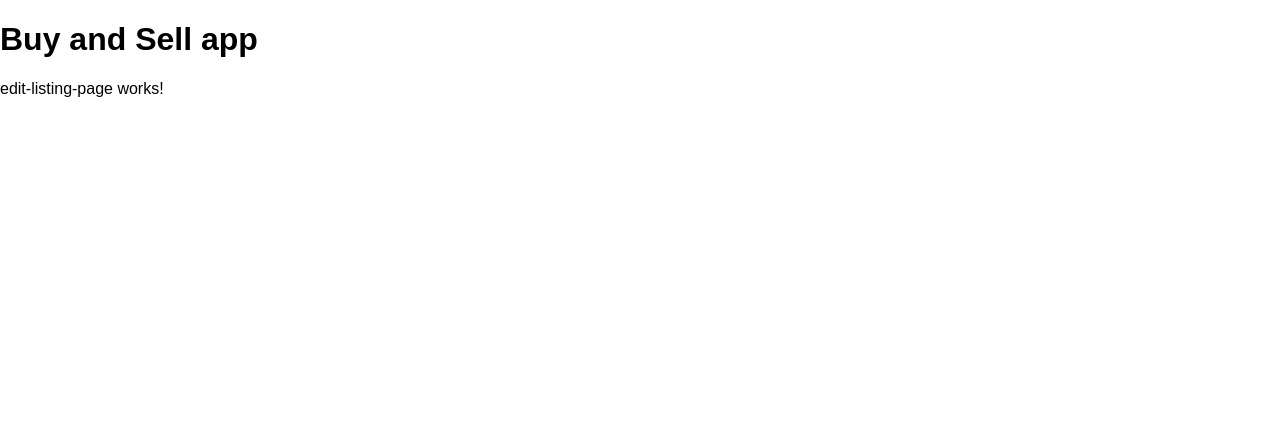
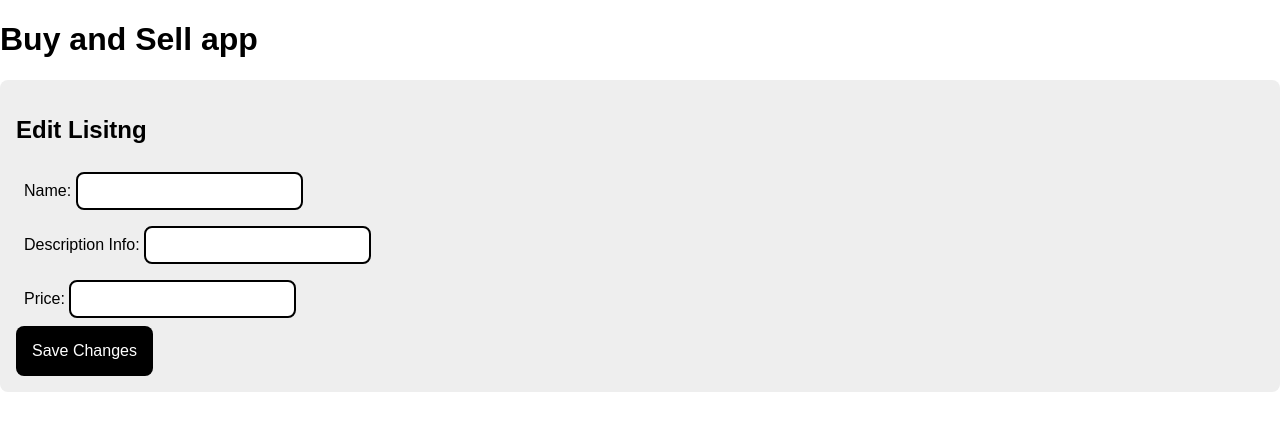
Before and after one commit to laflamablanc/angular-buy-and-sell, an Angular app: page /edit-listing/234 in a window 1280 px wide. Shown: the top 430 px of the page. Built offline with nearby package versions, Linux system fonts and the light colour scheme.

Commit message:
Created Universal Form Component

```diff
--- a/src/app/app.module.ts
+++ b/src/app/app.module.ts
@@ -10,6 +10,7 @@
 import { MyListingsComponent } from './my-listings/my-listings.component';
 import { NewListingPageComponent } from './new-listing-page/new-listing-page.component';
 import { EditListingPageComponent } from './edit-listing-page/edit-listing-page.component';
+import { ListingDataFormComponent } from './listing-data-form/listing-data-form.component';
 
 @NgModule({
   declarations: [
@@ -19,7 +20,8 @@
     ContactPageComponent,
     MyListingsComponent,
     NewListingPageComponent,
-    EditListingPageComponent
+    EditListingPageComponent,
+    ListingDataFormComponent
   ],
   imports: [
     BrowserModule,
--- a/src/app/edit-listing-page/edit-listing-page.component.html
+++ b/src/app/edit-listing-page/edit-listing-page.component.html
@@ -1 +1,4 @@
-<p>edit-listing-page works!</p>
+<div class = "content-box">
+    <h2>Edit Lisitng</h2>
+    <app-listing-data-form buttonText="Save Changes"></app-listing-data-form>
+</div>
--- a/src/app/edit-listing-page/edit-listing-page.component.ts
+++ b/src/app/edit-listing-page/edit-listing-page.component.ts
@@ -1,4 +1,5 @@
 import { Component, OnInit } from '@angular/core';
+import { Router } from '@angular/router'
 
 @Component({
   selector: 'app-edit-listing-page',
@@ -7,9 +8,16 @@
 })
 export class EditListingPageComponent implements OnInit {
 
-  constructor() { }
+  constructor(
+    private router: Router,
+  ) {}
 
   ngOnInit(): void {
   }
 
+  onSubmit(): void {
+    alert('Saving Changes...')
+    this.router.navigateByUrl('/my-listings')
+  }
+
 }
--- /dev/null
+++ b/src/app/listing-data-form/listing-data-form.component.html
@@ -0,0 +1,21 @@
+<form (ngSubmit) = "onButtonClicked()">
+    <div>
+        <label for="name">
+            Name:
+        </label>
+        <input id="name" name="name" type="text" [(ngModel)]="name">
+    </div>
+    <div>
+        <label for="description">
+            Description Info:
+        </label>
+        <input id="description" name="description" type="text" [(ngModel)]="description">
+    </div>
+    <div>
+        <label for="price">
+            Price:
+        </label>
+        <input id="price" name="price" type="text" [(ngModel)]="price">
+    </div>
+    <button type="submit">{{buttonText}}</button>
+</form>
--- /dev/null
+++ b/src/app/listing-data-form/listing-data-form.component.ts
@@ -0,0 +1,35 @@
+import { Component, OnInit, Input, Output, EventEmitter } from '@angular/core';
+import { Router } from '@angular/router'
+import { Listing } from '../types'
+
+
+@Component({
+  selector: 'app-listing-data-form',
+  templateUrl: './listing-data-form.component.html',
+  styleUrls: ['./listing-data-form.component.css']
+})
+export class ListingDataFormComponent implements OnInit {
+  @Input() buttonText:string;
+  name:string = '';
+  description:string = '';
+  price:string = '';
+
+  @Output() onSubmit = new EventEmitter<Listing>()
+
+  constructor(
+    private router:Router
+  ) { }
+
+  ngOnInit(): void {
+  }
+
+  onButtonClicked(): void {
+   this.onSubmit.emit({
+     id: "",
+     name: this.name,
+     description: this.description,
+     price: Number(this.price),
+   })
+  }
+
+}
--- a/src/app/new-listing-page/new-listing-page.component.html
+++ b/src/app/new-listing-page/new-listing-page.component.html
@@ -1,24 +1,4 @@
 <div class="content-box">
     <h2>Create New Listing</h2>
-    <form (ngSubmit) = "onSubmit()">
-        <div>
-            <label for="name">
-                Name:
-            </label>
-            <input id="name" name="name" type="text" [(ngModel)]="name">
-        </div>
-        <div>
-            <label for="description">
-                Description Info:
-            </label>
-            <input id="description" name="description" type="text" [(ngModel)]="description">
-        </div>
-        <div>
-            <label for="price">
-                Price:
-            </label>
-            <input id="price" name="price" type="text" [(ngModel)]="price">
-        </div>
-        <button type="submit">Create Listing</button>
-    </form>
-</div>>
+    <app-listing-data-form buttonText="Create Listing"></app-listing-data-form>
+</div>
```
Also changed, not shown: src/app/listing-data-form/listing-data-form.component.css (added), 1 other file (tests, documents, lock files or other folders).
